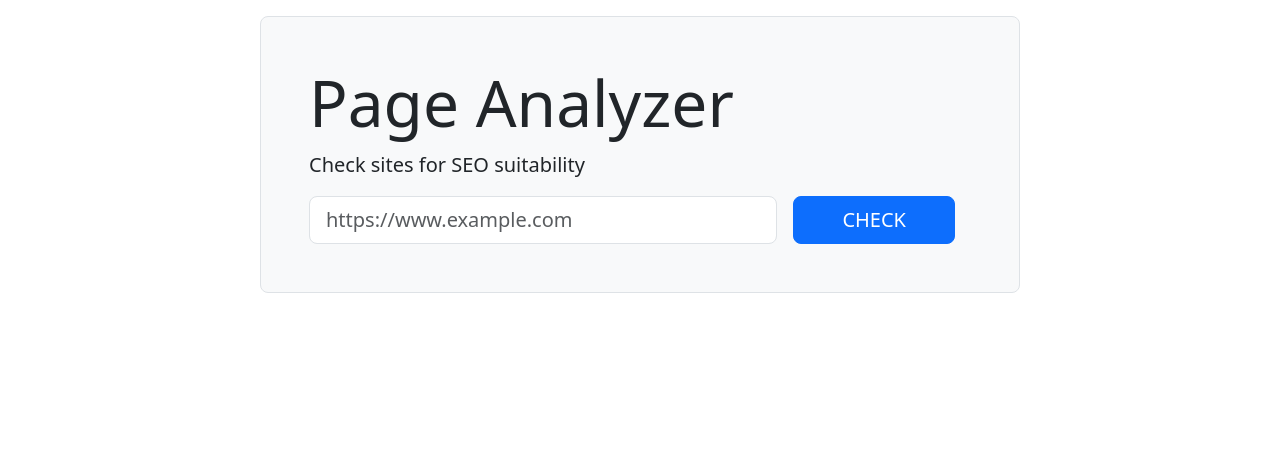
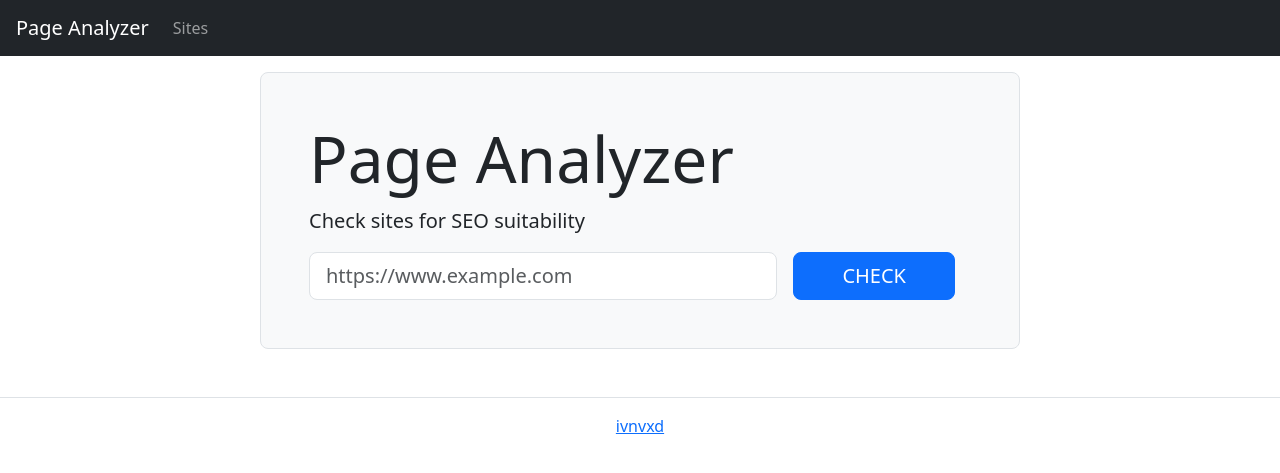
Before and after one commit to ivnvxd/python-project-83, a Flask app: page / in a window 1280 px wide. Shown: the top 473 px of the page. Run offline with Flask 2, Linux system fonts and the light colour scheme.

Commit message:
add header and footer

```diff
--- a/page_analyzer/app.py
+++ b/page_analyzer/app.py
@@ -12,7 +12,11 @@ def index():
 
 @app.route('/urls')
 def urls_get():
-    return render_template('urls.html')
+    data = {}
+    return render_template(
+        'urls.html',
+        data=data
+    )
 
 
 @app.route('/urls/<int:id>')
--- a/page_analyzer/templates/layout.html
+++ b/page_analyzer/templates/layout.html
@@ -8,13 +8,26 @@
     <title>{% block title %} {% endblock %}</title>
 
     <link href="https://cdn.jsdelivr.net/npm/bootstrap@5.3.0-alpha1/dist/css/bootstrap.min.css" rel="stylesheet" integrity="sha384-GLhlTQ8iRABdZLl6O3oVMWSktQOp6b7In1Zl3/Jr59b6EGGoI1aFkw7cmDA6j6gD" crossorigin="anonymous">
-    <link rel="stylesheet" href="styles/app.css">
+<!--    <link rel="stylesheet" href="styles/app.css">-->
 </head>
 
 <body>
 
-    <header class="flex-shrink-1">
+<!--    <header class="flex-shrink-1">-->
+    <header class="flex-shrink-0">
+        <nav class="navbar navbar-expand-md navbar-dark bg-dark px-3">
+            <a class="navbar-brand" href="/">Page Analyzer</a>
 
+            <button class="navbar-toggler" type="button" data-toggle="collapse" data-target="#navbarNav" aria-controls="navbarNav" aria-expanded="false" aria-label="Toggle navigation">
+                <span class="navbar-toggler-icon"></span>
+            </button>
+
+            <div class="collapse navbar-collapse" id="navbarNav">
+                <ul class="navbar-nav">
+                    <li class="nav-item"><a class="nav-link " href="/urls">Sites</a></li>
+                </ul>
+            </div>
+        </nav>
     </header>
 
     <main class="flex-grow-1">
@@ -23,8 +36,12 @@
         </div>
     </main>
 
-    <footer class="flex-shrink-0">
-
+    <footer class="border-top py-3 mt-5 flex-shrink-0">
+        <div class="container-lg">
+            <div class="text-center">
+                <a href="https://github.com/ivnvxd" target="_blank">ivnvxd</a>
+            </div>
+        </div>
     </footer>
 
      <script src="https://cdn.jsdelivr.net/npm/bootstrap@5.3.0-alpha1/dist/js/bootstrap.bundle.min.js" integrity="sha384-w76AqPfDkMBDXo30jS1Sgez6pr3x5MlQ1ZAGC+nuZB+EYdgRZgiwxhTBTkF7CXvN" crossorigin="anonymous"></script>
```
Also changed, not shown: page_analyzer/templates/urls.html (+24 -2 lines).
